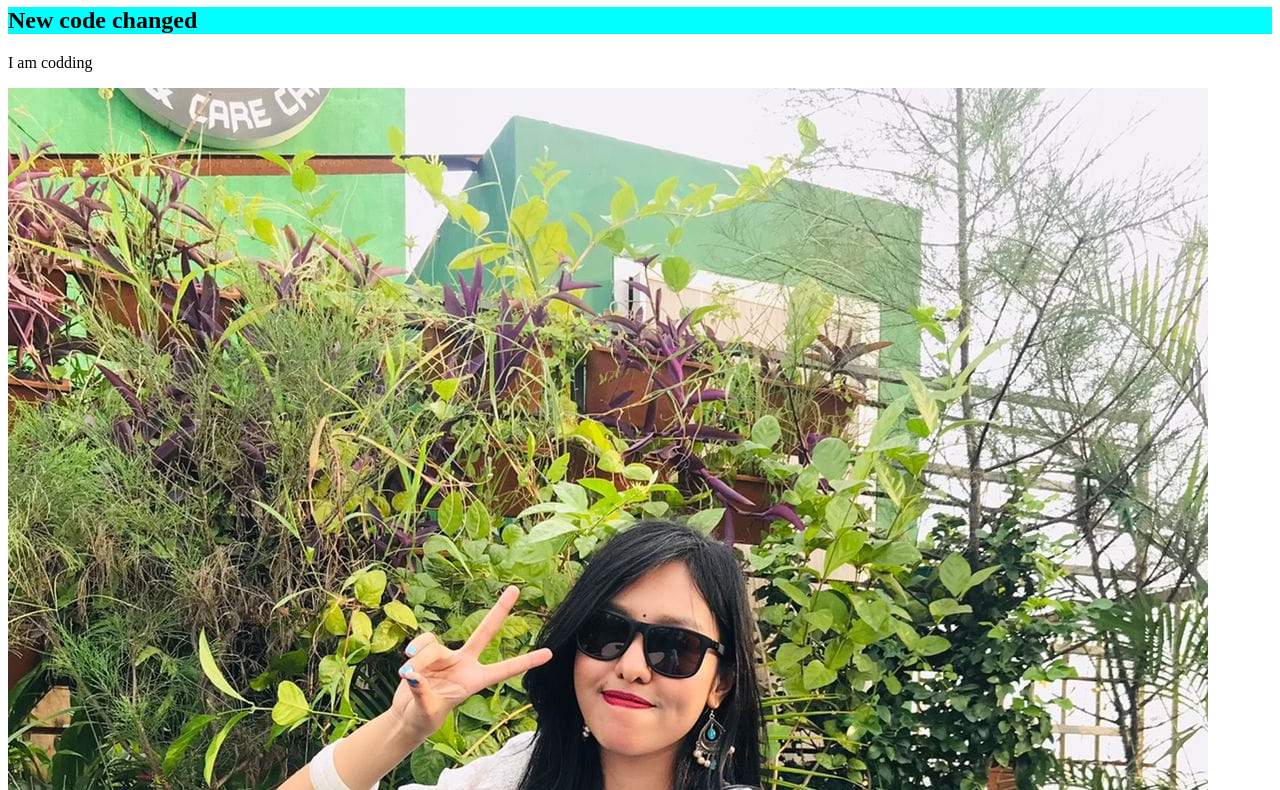
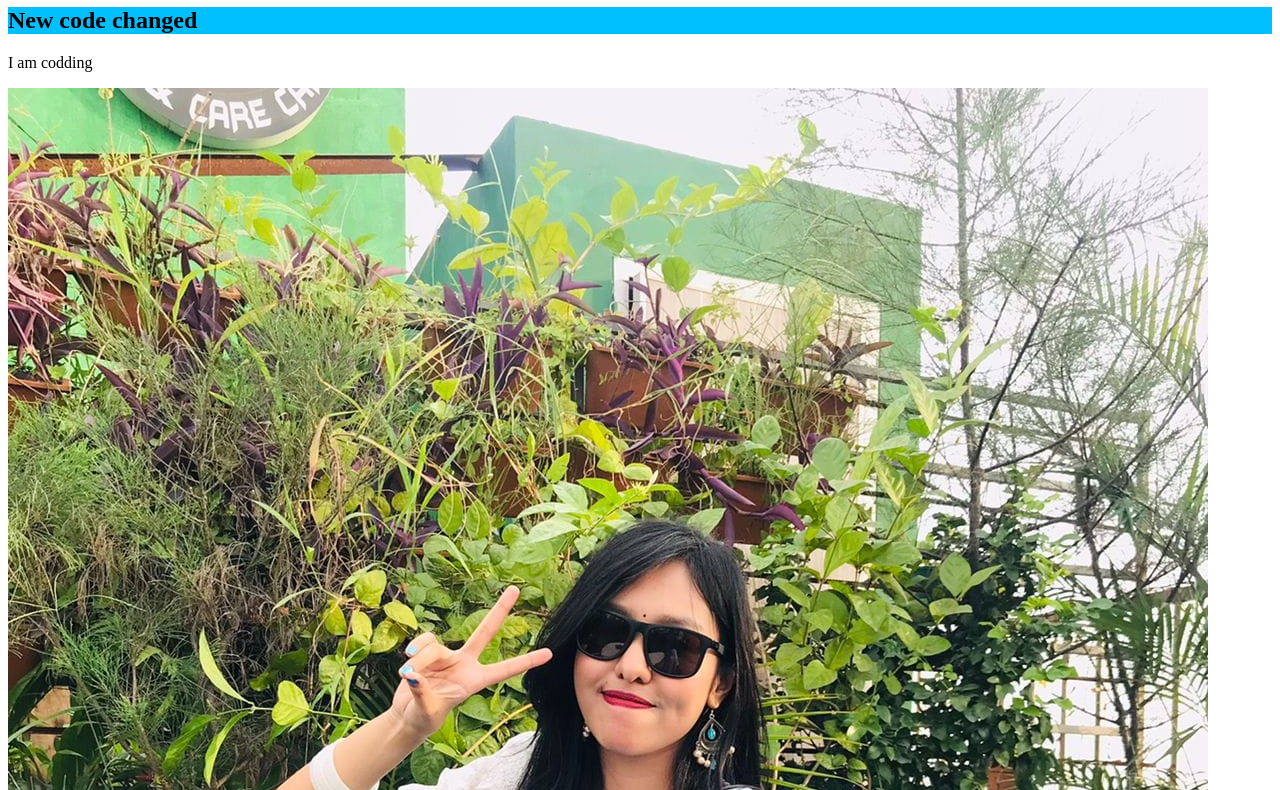
Before and after one commit to amitbarua600/WebSite-Project, a plain HTML site: page index.html in a window 1280 px wide. Shown: the part 73-863 px from the top of the page. Drawn offline with Linux system fonts and the light colour scheme.

Commit message:
changed color

```diff
--- a/style.css
+++ b/style.css
@@ -2,5 +2,5 @@ h1{
     color: orangered;
 }
 h2{
-    background-color: aqua;
+    background-color: deepskyblue;
 }
```
